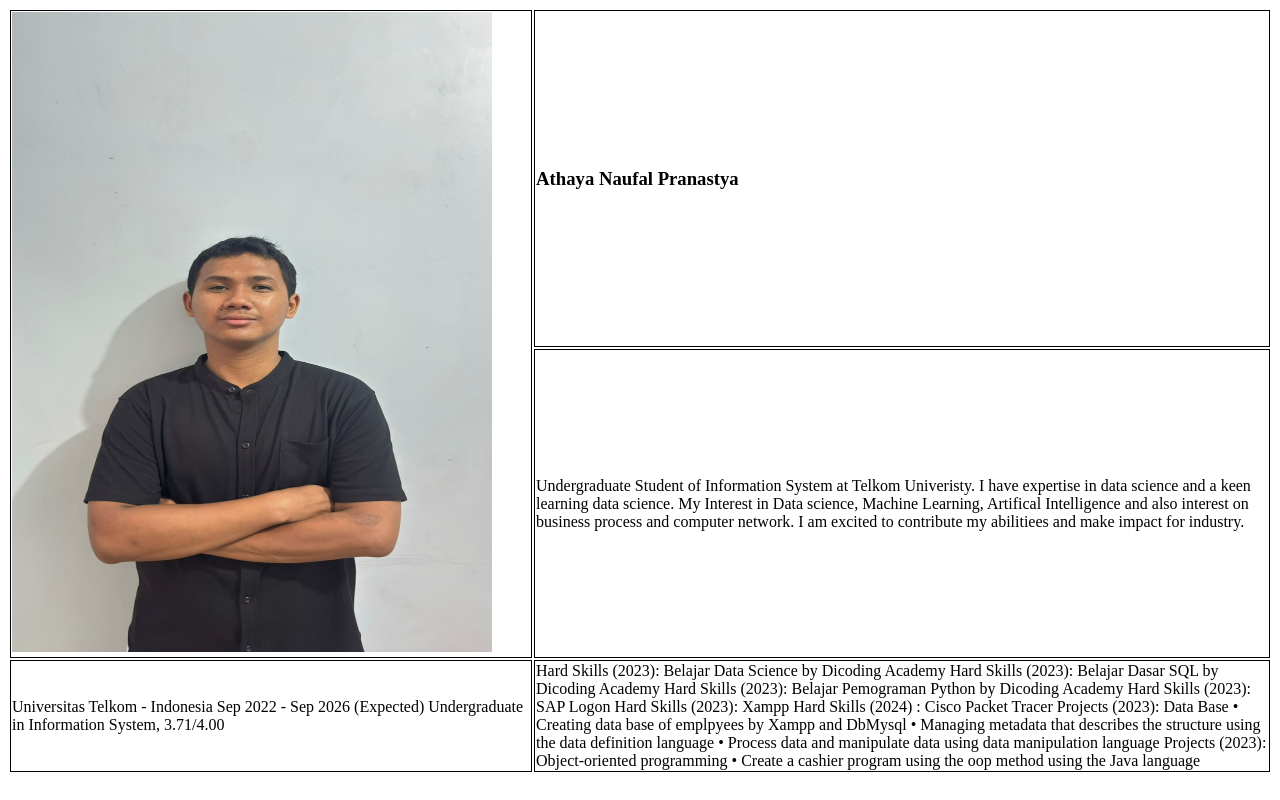
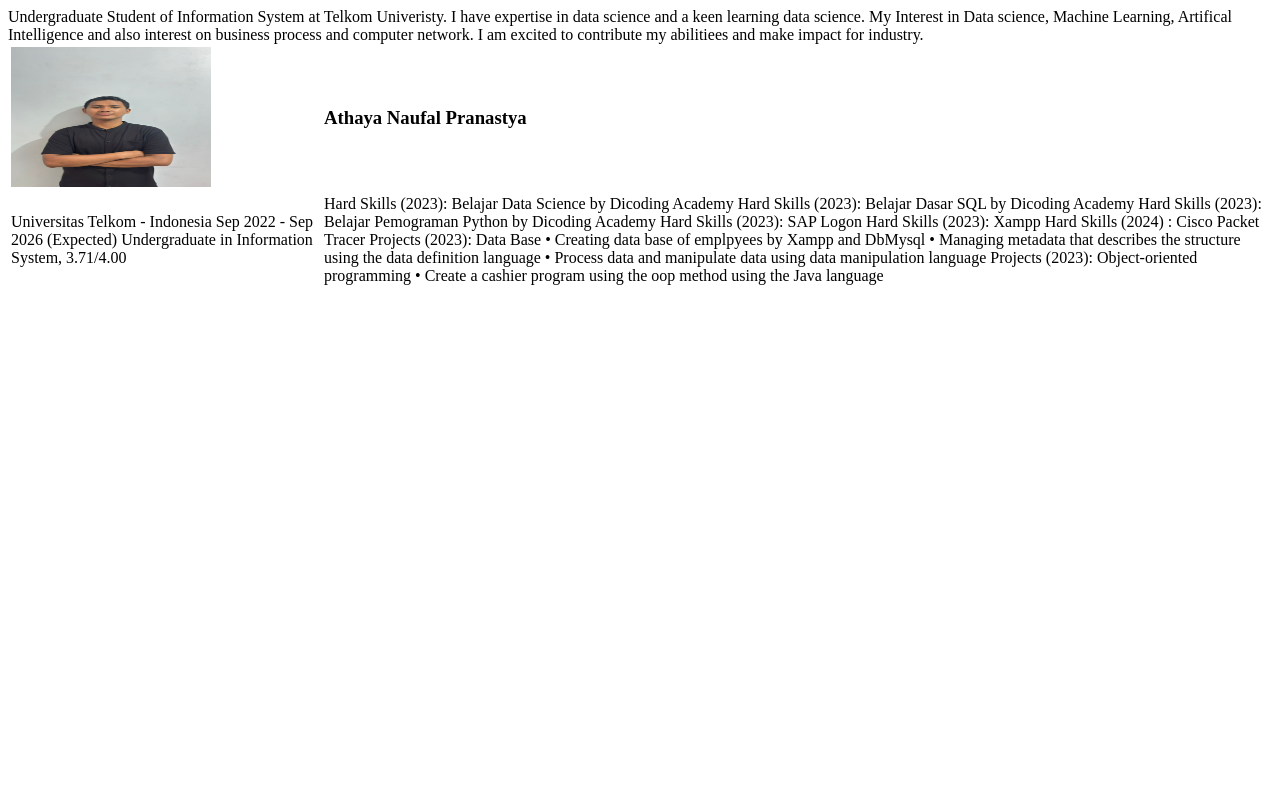
Before and after one commit to athayanaufal/BiodataAthaya, a plain HTML site: page index.html in a window 1280 px wide. Drawn offline with Linux system fonts and the light colour scheme.

Commit message:
Update index.html

```diff
--- a/index.html
+++ b/index.html
@@ -6,23 +6,23 @@
 <body>
    <table>
     <tr>
-        <td rowspan="2" style="border: solid 1px black;">
-            <img src="WhatsApp Image 2024-09-24 at 10.48.01_fbb56ad3.jpg" style="width: 480px;height: 640px;">
+        <td rowspan="2">
+            <img src="WhatsApp Image 2024-09-24 at 10.48.01_fbb56ad3.jpg" style="width: 200px;height: 140px;">
         </td>
-        <td style="border: solid 1px black;">
+        <td>
             <h3>Athaya Naufal Pranastya</h3>
         </td>
     </tr>
     <tr>
 
-        <td style="border: solid 1px black;">Undergraduate Student of Information System at Telkom Univeristy. I have expertise in data science and a keen learning data science.
+        <td">Undergraduate Student of Information System at Telkom Univeristy. I have expertise in data science and a keen learning data science.
             My Interest in Data science, Machine Learning, Artifical Intelligence and also interest on business process and computer network. I am
             excited to contribute my abilitiees and make impact for industry.</td>
     </tr>
     <tr>
-        <td style="border: solid 1px black;">Universitas Telkom - Indonesia Sep 2022 - Sep 2026 (Expected)
+        <td>Universitas Telkom - Indonesia Sep 2022 - Sep 2026 (Expected)
             Undergraduate in Information System, 3.71/4.00</td>
-        <td style="border: solid 1px black;">Hard Skills (2023): Belajar Data Science by Dicoding Academy
+        <td>Hard Skills (2023): Belajar Data Science by Dicoding Academy
             Hard Skills (2023): Belajar Dasar SQL by Dicoding Academy
             Hard Skills (2023): Belajar Pemograman Python by Dicoding Academy
             Hard Skills (2023): SAP Logon
```
